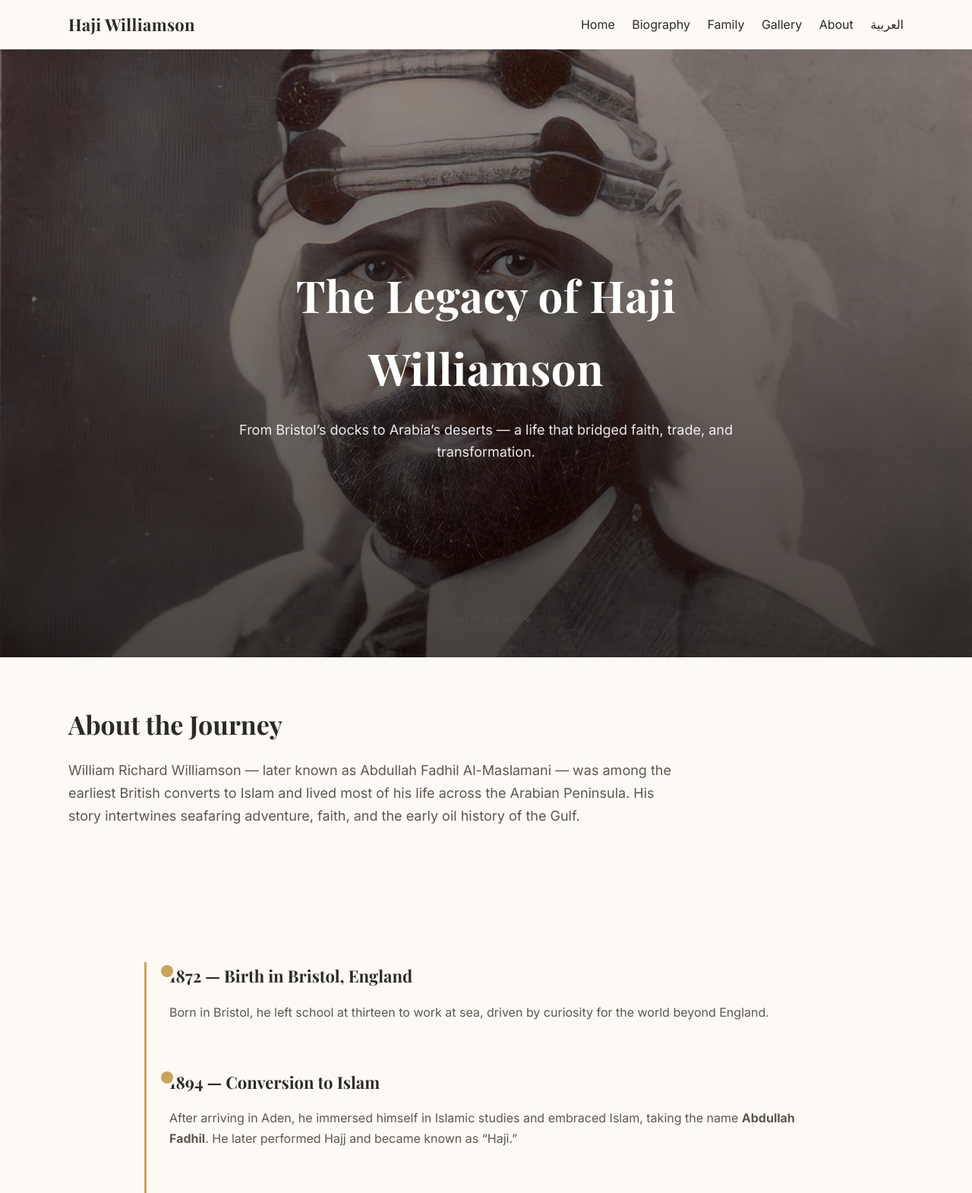
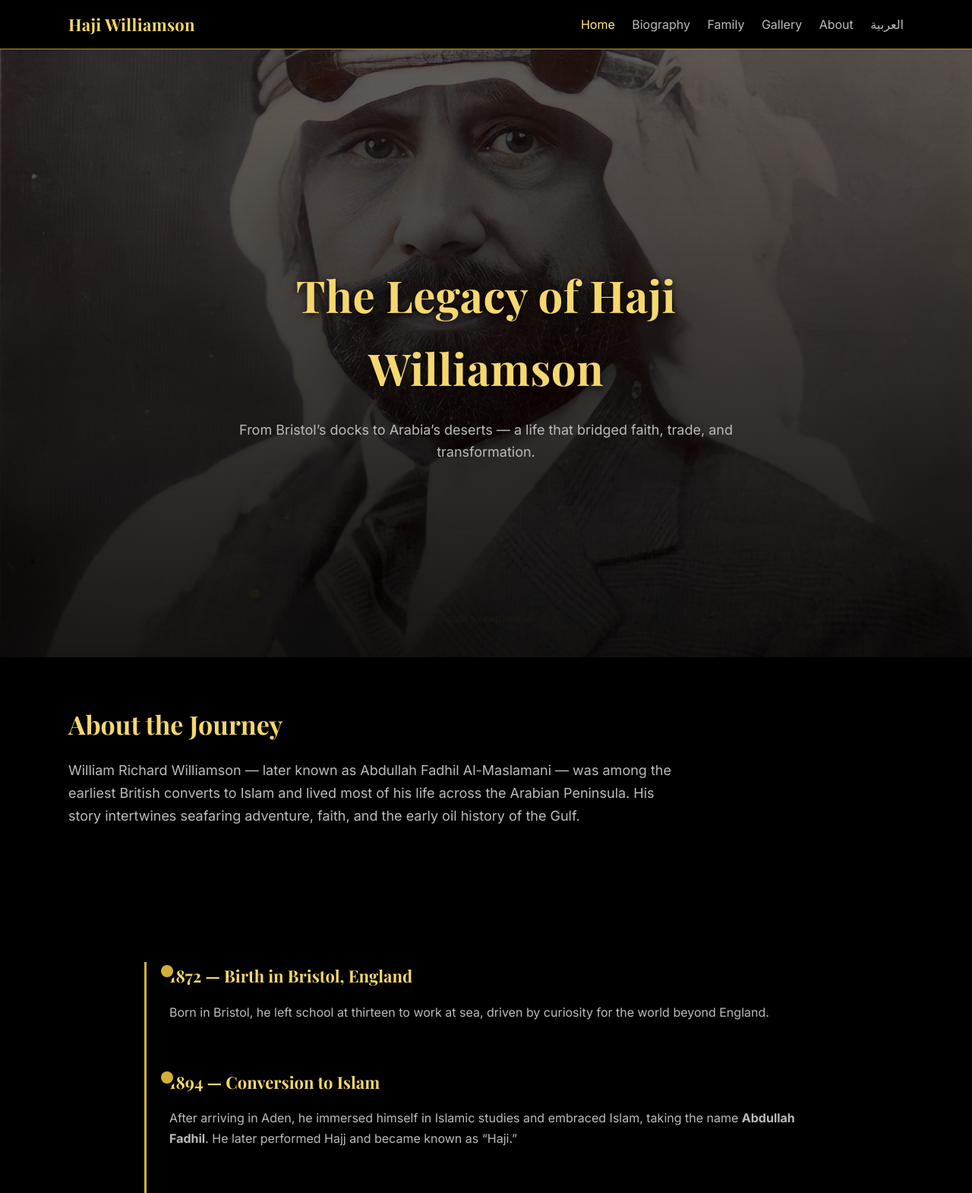
Before and after one commit to abdulmutaleb63/hajiwilliamson, a plain HTML site: page index.html in a window 1280 px wide. Shown: the top 1570 px of the page at 76% size. Drawn offline with nearby package versions, Linux system fonts and the light colour scheme.

Commit message:
Update style.css

```diff
--- a/css/style.css
+++ b/css/style.css
@@ -2,12 +2,14 @@
    Base Theme & Colors
 ──────────────────────────────── */
 :root {
-  --bg:#fdfaf5;
-  --ink:#2b2a27;
-  --muted:#5b584f;
-  --gold:#c9a35b;
-  --gold-dark:#b18739;
-  --link:#926c25;
+  --bg:#000;               /* black background */
+  --ink:#f5d76e;           /* soft gold headings */
+  --muted:#bbb;            /* lighter gray for body text */
+  --link:#d4af37;          /* golden links */
+  --link-hover:#ffea80;    /* glowing gold */
+  --gold:#d4af37;
+  --gold-dark:#b89628;
+  --panel:#111;            /* dark gray panels/cards */
 }
 
 /* ────────────────────────────────
@@ -44,9 +46,8 @@ img {
   position:sticky;
   top:0;
   z-index:99;
-  background:rgba(253,250,245,.9);
-  backdrop-filter:saturate(1.2) blur(6px);
-  border-bottom:1px solid #eee;
+  background:#000;
+  border-bottom:1px solid var(--gold-dark);
 }
 .navbar .inner {
   display:flex;
@@ -67,11 +68,13 @@ img {
 .navlinks a {
   margin-left:18px;
   text-decoration:none;
-  color:var(--ink);
+  color:var(--muted);
   font-weight:500;
+  transition:color .3s;
 }
-.navlinks a:hover {
-  color:var(--link);
+.navlinks a:hover,
+.navlinks a.active {
+  color:var(--link-hover);
 }
 
 /* ────────────────────────────────
@@ -82,6 +85,7 @@ img {
   font-family:'Playfair Display',serif;
   font-size:34px;
   margin:0 0 10px;
+  color:var(--ink);
 }
 .section p.lead {
   font-size:18px;
@@ -93,16 +97,17 @@ img {
   display:inline-block;
   margin-top:18px;
   background:var(--gold);
-  color:#fff;
+  color:#000;
   padding:10px 16px;
   border-radius:8px;
   text-decoration:none;
   font-weight:600;
+  transition:all .3s;
 }
-.cta:hover { background:var(--gold-dark); }
+.cta:hover { background:var(--gold-dark); color:#fff; }
 
 /* ────────────────────────────────
-   Cards (for section previews)
+   Cards
 ──────────────────────────────── */
 .cards {
   display:grid;
@@ -111,13 +116,15 @@ img {
   margin-top:22px;
 }
 .card {
-  background:#fff;
+  background:var(--panel);
   padding:16px;
-  border:1px solid #eee;
+  border:1px solid #222;
   border-radius:12px;
-  box-shadow:0 10px 24px rgba(0,0,0,.04);
+  box-shadow:0 6px 20px rgba(0,0,0,.6);
+  transition:transform .3s;
 }
-.card h3 { margin:6px 0; font-size:20px; }
+.card:hover { transform:translateY(-5px); }
+.card h3 { margin:6px 0; font-size:20px; color:var(--ink); }
 .card p { color:var(--muted); margin:0; }
 
 /* ────────────────────────────────
@@ -129,13 +136,14 @@ img {
   border-left:4px solid var(--gold);
   padding-left:16px;
   margin:20px 0;
-  color:#3a3832;
+  color:var(--ink);
 }
 
 .footer {
+  background:#000;
   padding:32px 0;
-  border-top:1px solid #eee;
-  color:#6a655c;
+  border-top:1px solid var(--gold-dark);
+  color:var(--muted);
   font-size:14px;
   text-align:center;
 }
@@ -143,10 +151,10 @@ img {
   color:var(--link);
   text-decoration:none;
 }
-.footer a:hover { color:var(--gold-dark); }
+.footer a:hover { color:var(--link-hover); }
 
 /* ────────────────────────────────
-   Landing Page Specific (Hero + Timeline)
+   Landing Page (Hero + Timeline)
 ──────────────────────────────── */
 .hero {
   position: relative;
@@ -154,16 +162,16 @@ img {
   display: flex;
   align-items: center;
   justify-content: center;
-  background: url('../images/haji.jpg') 50% 20% / cover no-repeat fixed;
+  background: url('../images/haji.jpg') 50% 35% / cover no-repeat fixed;
   background-attachment: scroll;
-  color: #fff;
+  color: var(--ink);
   text-align: center;
 }
 .hero::after {
   content: "";
   position: absolute;
   inset: 0;
-  background: linear-gradient(180deg, rgba(0,0,0,0.4), rgba(0,0,0,0.7));
+  background: linear-gradient(180deg, rgba(0,0,0,0.6), rgba(0,0,0,0.9));
 }
 .hero-content {
   position: relative;
@@ -176,10 +184,12 @@ img {
   font-size: 58px;
   margin-bottom: 10px;
   letter-spacing: 0.5px;
+  color: var(--ink);
+  text-shadow: 0 2px 8px rgba(0,0,0,0.8);
 }
 .hero-content p {
   font-size: 18px;
-  opacity: 0.9;
+  color: var(--muted);
 }
 .scroll-down {
   position: absolute;
@@ -187,8 +197,8 @@ img {
   left: 50%;
   transform: translateX(-50%);
   font-size: 14px;
-  color: #fff;
-  opacity: 0.7;
+  color: var(--ink);
+  opacity: 0.8;
   animation: bounce 2s infinite;
 }
 @keyframes bounce {
@@ -217,7 +227,7 @@ img {
   height: 16px;
   background: var(--gold);
   border-radius: 50%;
-  box-shadow: 0 0 0 4px #fdfaf5;
+  box-shadow: 0 0 0 4px #000;
 }
 .timeline-item h3 {
   font-family: 'Playfair Display', serif;
@@ -233,14 +243,14 @@ img {
   width: 100%;
   border-radius: 12px;
   margin-top: 15px;
-  box-shadow: 0 8px 20px rgba(0,0,0,0.08);
+  box-shadow: 0 8px 20px rgba(0,0,0,0.4);
 }
 
 /* Quote banner */
 .quote-section {
   text-align: center;
   background: var(--gold);
-  color: #fff;
+  color: #000;
   padding: 60px 20px;
   font-size: 22px;
   font-family: 'Cormorant Garamond', serif;
```
